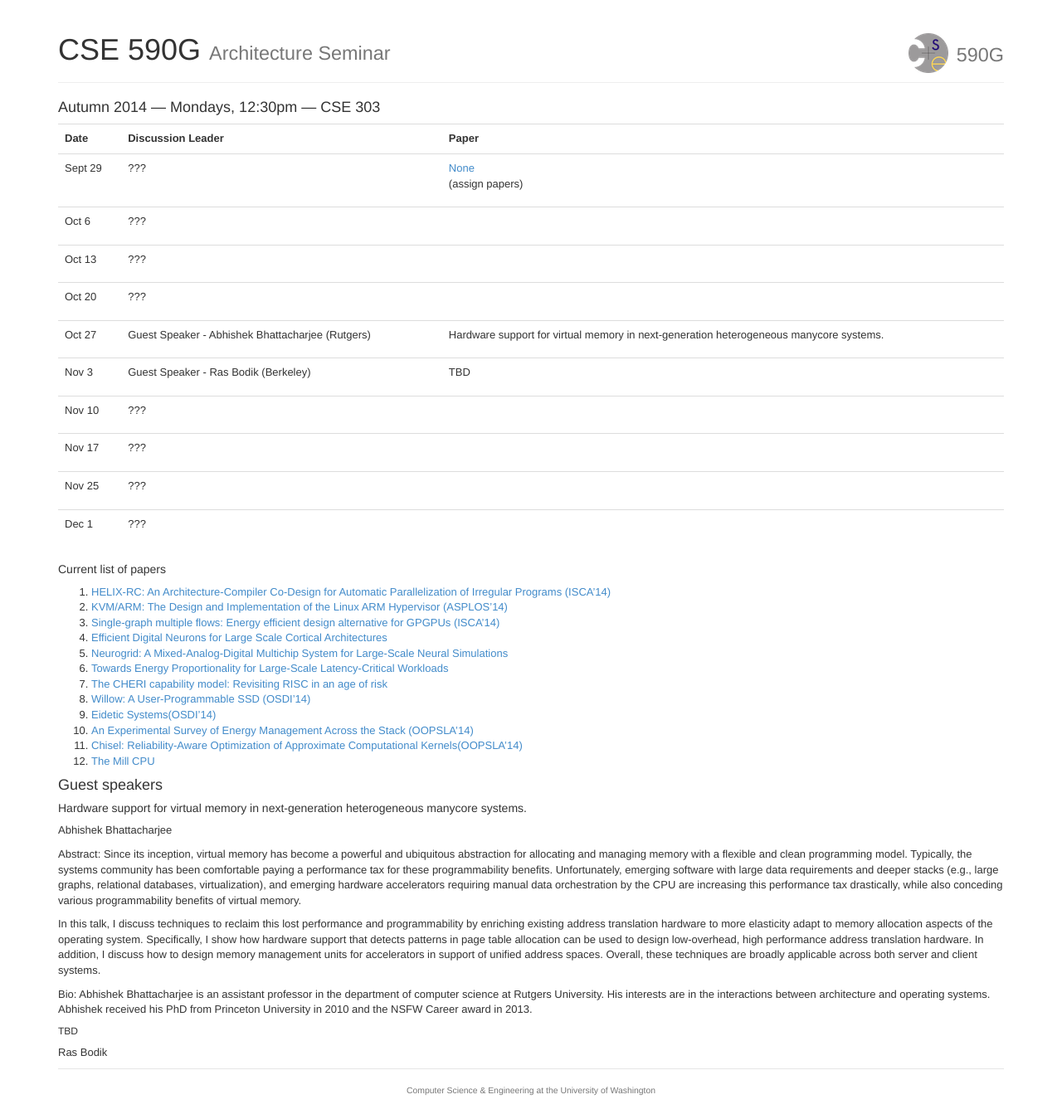
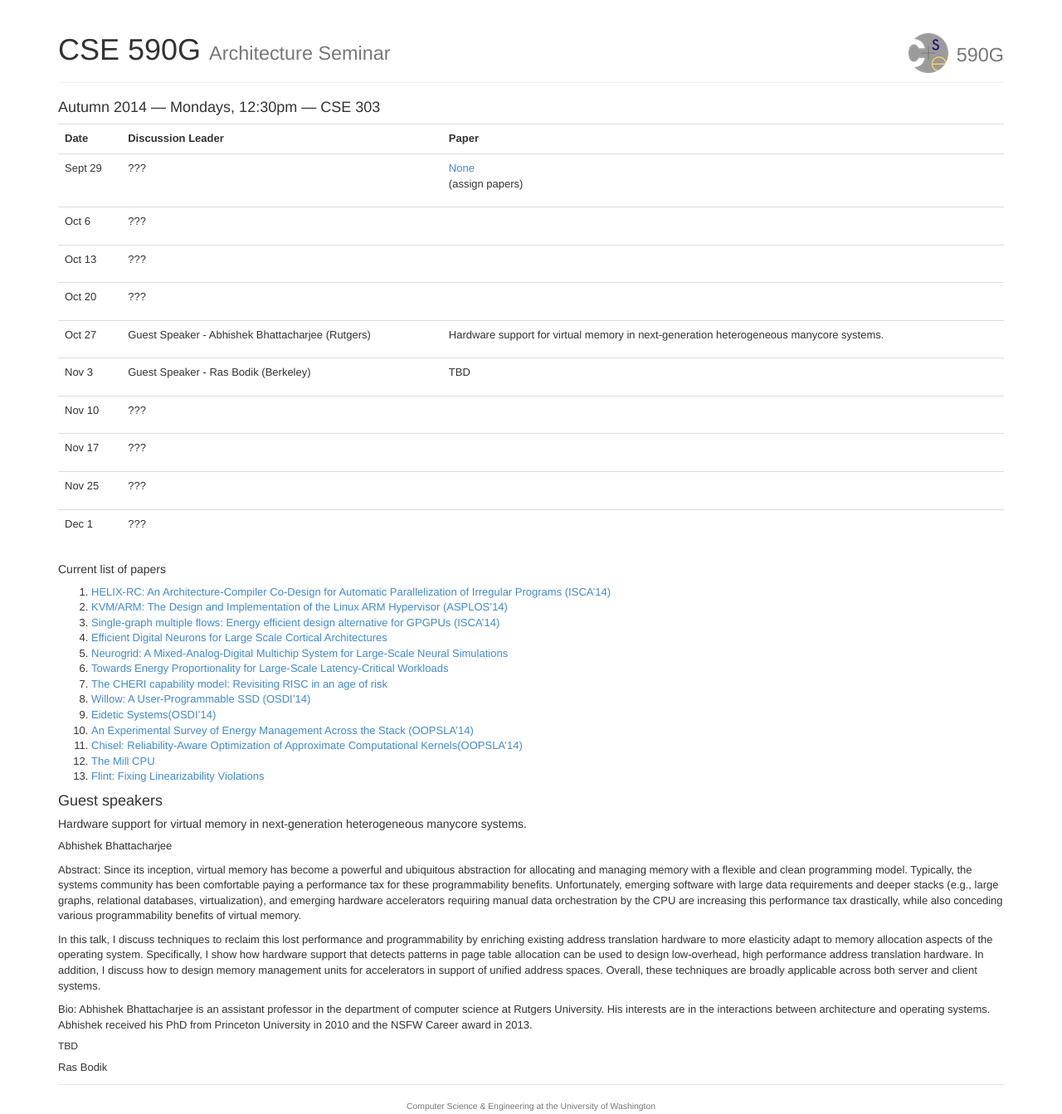
Before and after one commit to uwsampa/cse590g, a Jekyll site: the page built from 14au/index.md, in a window 1280 px wide. Shown: the whole page at 83% size. Built offline with Jekyll 4.4.1, drawn with Linux system fonts in a browser that asks for light colours; nearby versions of some CDN libraries; Markdown is read by kramdown in place of the engine named in the settings.

Commit message:
add a paper

```diff
--- a/14au/index.md
+++ b/14au/index.md
@@ -40,8 +40,7 @@ layout: base
 10. [An Experimental Survey of Energy Management Across the Stack (OOPSLA'14)](http://arcade.cs.columbia.edu/energy-oopsla14.pdf)
 11. [Chisel: Reliability-Aware Optimization of Approximate Computational Kernels(OOPSLA'14)](http://dspace.mit.edu/bitstream/handle/1721.1/83843/MIT-CSAIL-TR-2014-001.pdf?sequence=1)
 12. [The Mill CPU](http://millcomputing.com/docs/)
-
-
+13. [Flint: Fixing Linearizability Violations](http://researcher.ibm.com/researcher/files/us-otripp/oopsla14.pdf)
 
 
 
```
